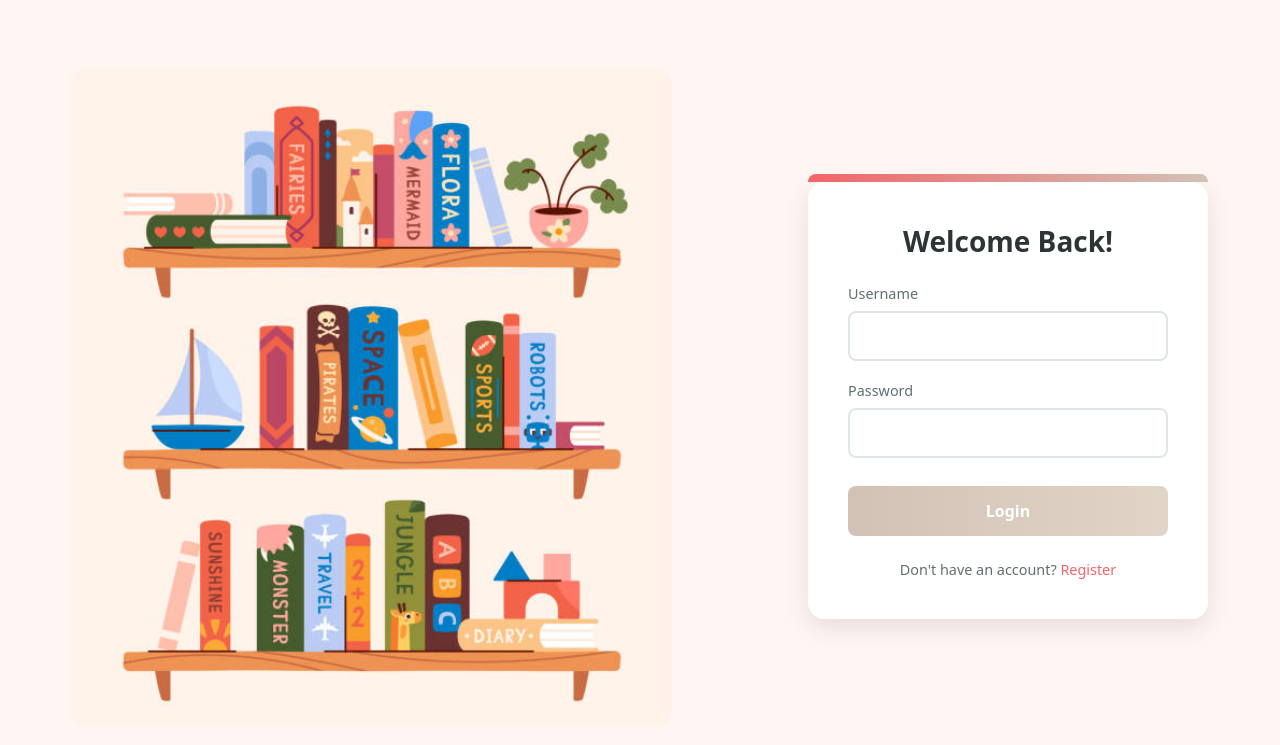
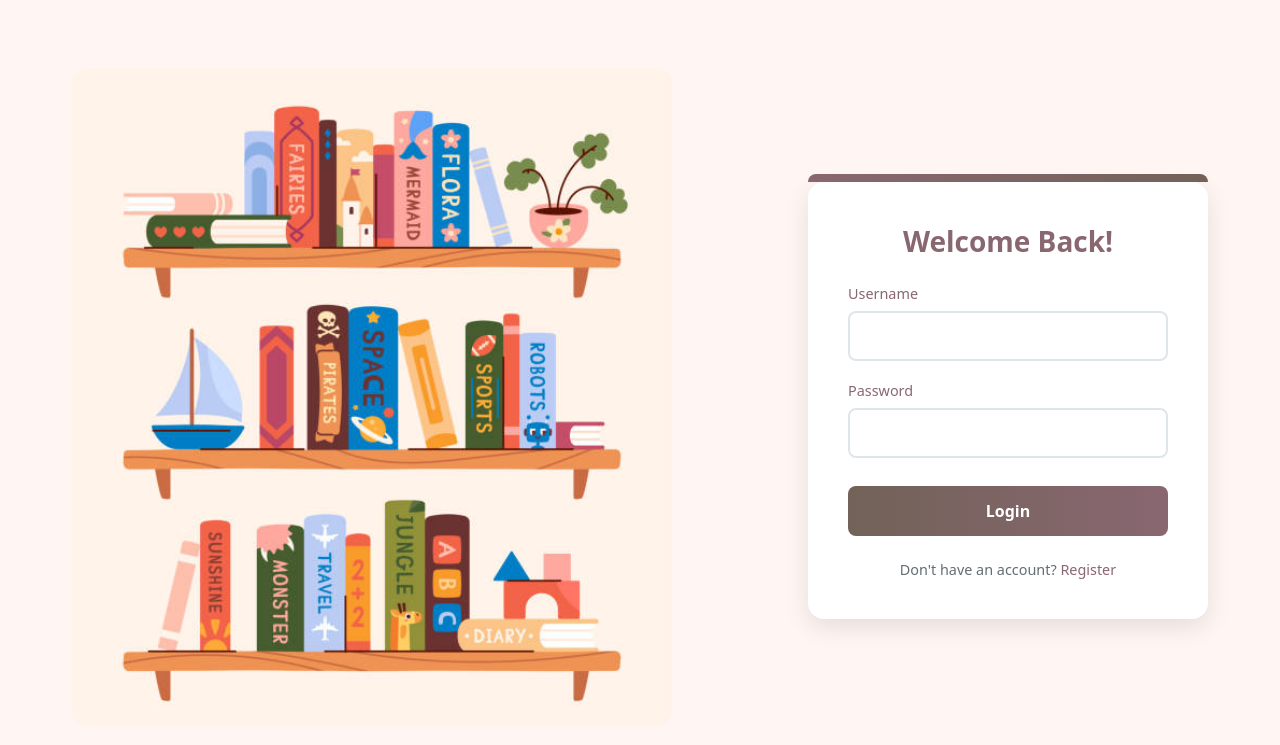
Before and after one commit to Pakhi07/book_review_website, a Django app: page /login/ in a window 1280 px wide. Shown: the top 745 px of the page. Run offline with Django 4.2, Linux system fonts and the light colour scheme.

Commit message:
Fix Login UI

```diff
--- a/book_review/templates/login.html
+++ b/book_review/templates/login.html
@@ -61,12 +61,12 @@
             left: 0;
             right: 0;
             height: 8px;
-            background: linear-gradient(90deg, #f1656b, #d2c2b5);
+            background: linear-gradient(90deg, #896771, #726258);
             border-radius: 8px 8px 0 0;
         }
 
         h1 {
-            color: #2d3436;
+            color: #896771;
             margin-bottom: 1.5rem;
             font-size: 1.75rem;
             text-align: center;
@@ -85,7 +85,7 @@
         }
 
         label {
-            color: #636e72;
+            color: #896771;
             font-size: 0.9rem;
             font-weight: 500;
         }
@@ -104,7 +104,7 @@
         }
 
         button {
-            background: linear-gradient(90deg, #d2c2b5, #e1d5c7);
+            background: linear-gradient(90deg, #726258, #896771);
             color: white;
             border: none;
             padding: 0.875rem;
@@ -128,7 +128,7 @@
         }
 
         .register-prompt a {
-            color: #f1656b;
+            color: #896771;
             text-decoration: none;
             font-weight: 500;
         }
```
